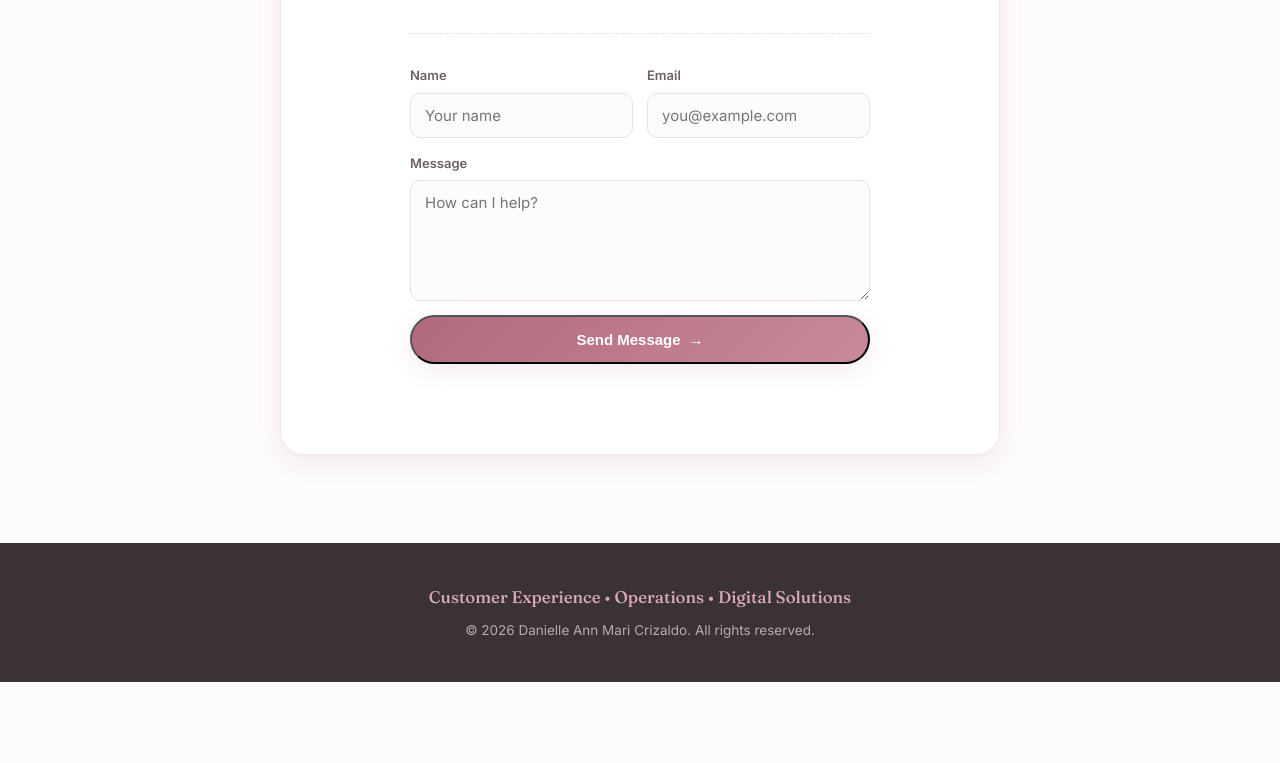
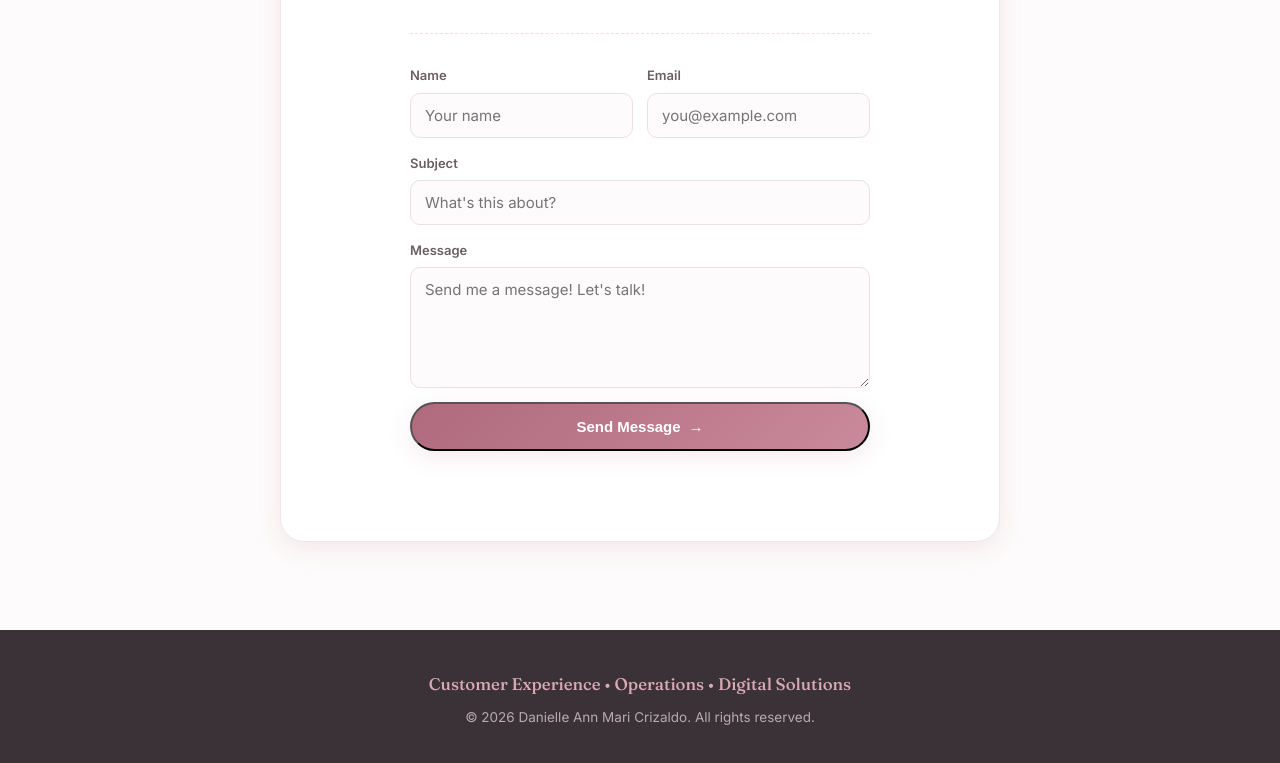
Before and after one commit to daniellecrizaldo781/portfolio, a plain HTML site: page index.html in a window 1280 px wide. Shown: the part 6857-7620 px from the top of the page. Before the commit the page ends 7539 px from the top, so only its background shows below. Drawn offline with Linux system fonts and the light colour scheme.

Commit message:
Add subject line to contact form; change message placeholder to 'Send me a message! Let's talk!'

```diff
--- a/index.html
+++ b/index.html
@@ -416,9 +416,13 @@
                               </div>
                             </div>
                             <div class="form-field">
-                              <label for="cf-message">Message</label>
-                              <textarea id="cf-message" name="message" rows="5" required placeholder="How can I help?"></textarea>
-                            </div>
+                                                          <label for="cf-subject">Subject</label>
+                                                          <input type="text" id="cf-subject" name="subject" placeholder="What's this about?" />
+                                                        </div>
+                                                        <div class="form-field">
+                                                          <label for="cf-message">Message</label>
+                                                          <textarea id="cf-message" name="message" rows="5" required placeholder="Send me a message! Let's talk!"></textarea>
+                                                        </div>
                             <div class="form-hp" aria-hidden="true">
                               <label for="cf-hp">Leave this field empty</label>
                               <input type="text" id="cf-hp" name="hp" tabindex="-1" autocomplete="off" />
--- a/js/main.js
+++ b/js/main.js
@@ -105,6 +105,7 @@
 
       var name = document.getElementById("cf-name").value.trim();
       var email = document.getElementById("cf-email").value.trim();
+      var subject = document.getElementById("cf-subject").value.trim();
       var message = document.getElementById("cf-message").value.trim();
       var hp = document.getElementById("cf-hp").value;
 
@@ -127,6 +128,7 @@
       var formData = new FormData();
       formData.append("name", name);
       formData.append("email", email);
+      formData.append("subject", subject);
       formData.append("message", message);
       formData.append("hp", hp);
 
```
Also changed, not shown: 1 other file.
